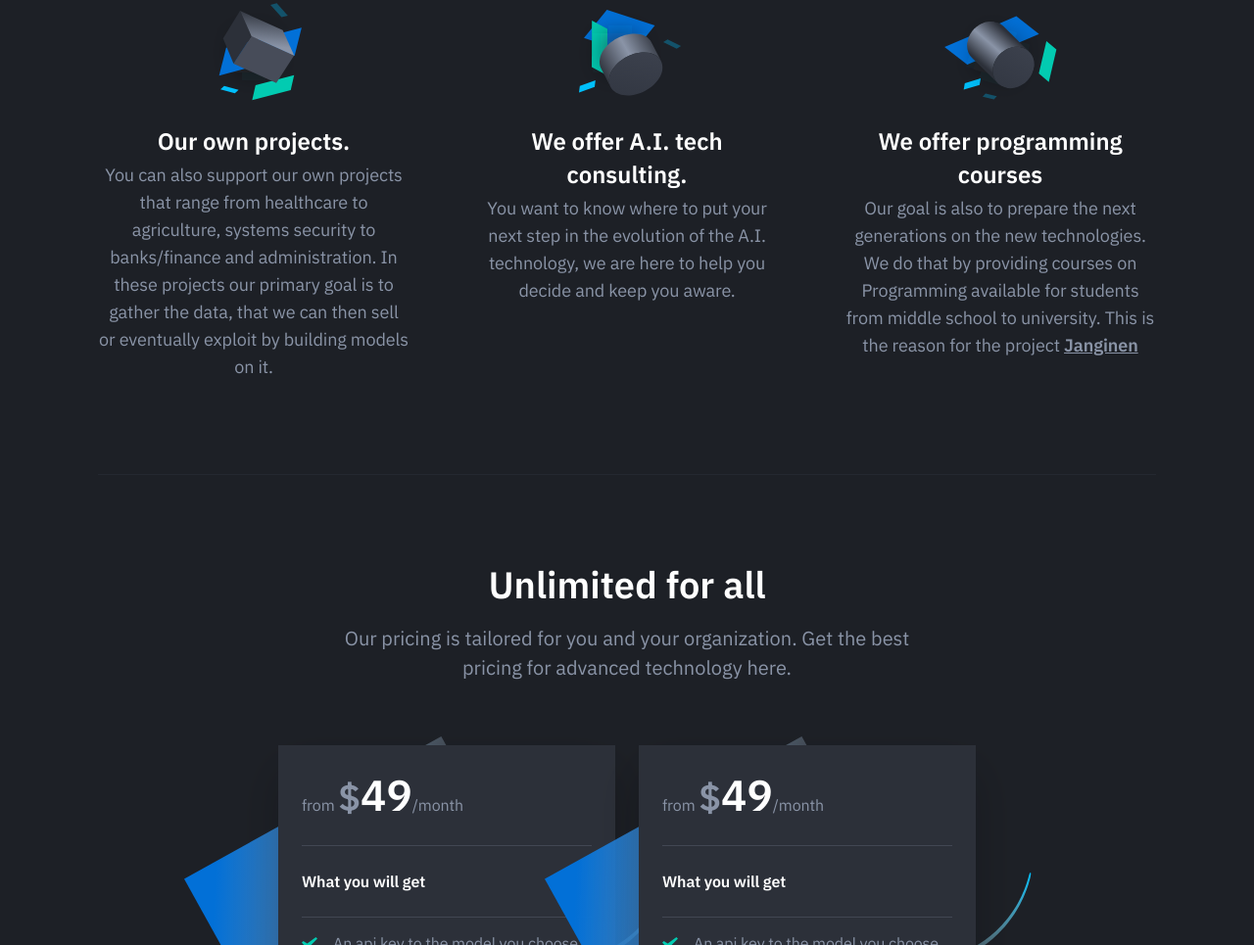
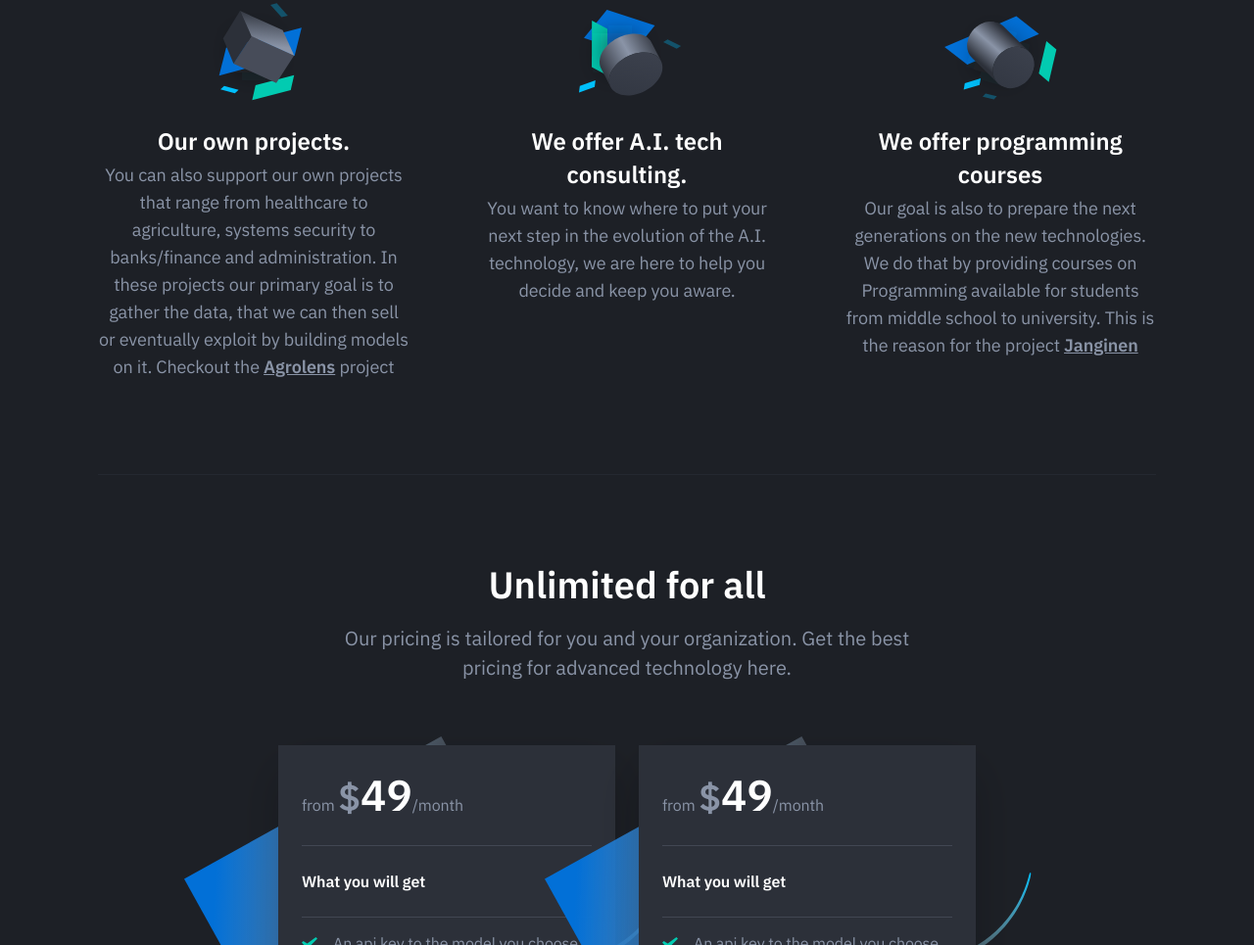
Before and after one commit to sapienscube/sapienscube.github.io, a plain HTML site: page index.html in a window 1280 px wide. Shown: the part 1299-2264 px from the top of the page at 98% size. Drawn offline with nearby package versions, Linux system fonts and the light colour scheme.

Commit message:
Add project Agrolens to examples of projects from support

```diff
--- a/index.html
+++ b/index.html
@@ -194,7 +194,7 @@
 										<p class="text-sm mb-0">
 											You can also support our own
 											projects that range from healthcare to agriculture, systems security to banks/finance and administration.
-											In these projects our primary goal is to gather the data, that we can then sell or eventually exploit by building models on it.
+											In these projects our primary goal is to gather the data, that we can then sell or eventually exploit by building models on it. Checkout the <a href="#"><b>Agrolens</b></a> project
 										</p>
 									</div>
 								</div>
```
